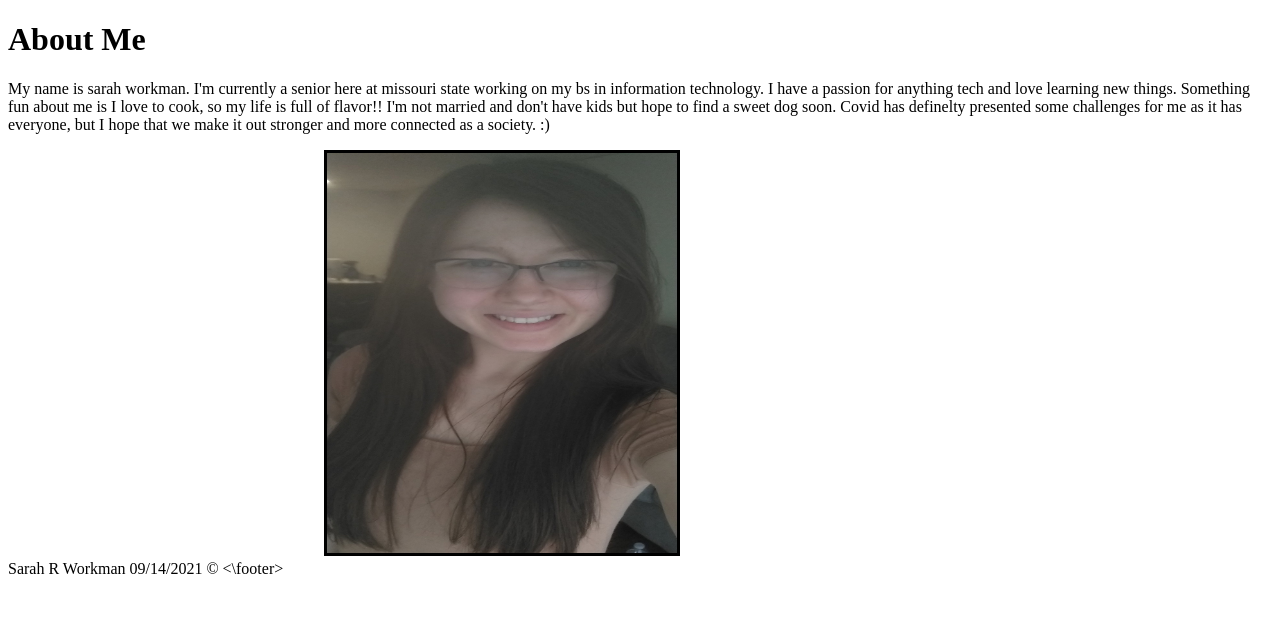
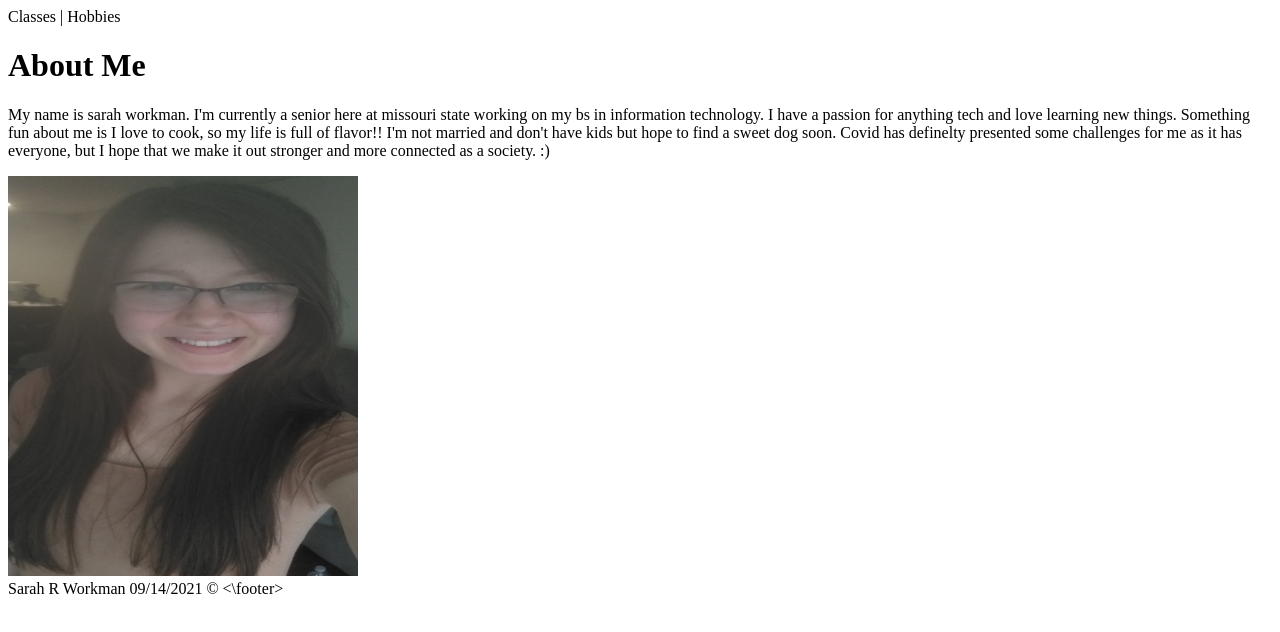
Before and after one commit to Sarah-Workman/ITC370-Web-Dev, a plain HTML site: page index.html in a window 1280 px wide. Drawn offline with Linux system fonts and the light colour scheme.

Commit message:
Nav, footer

```diff
--- a/index.html
+++ b/index.html
@@ -6,19 +6,10 @@
 <meta charset="utf-8">
 <title>index.htm</title>
 <meta name="viewport" content="width=device-width, initial-scale=1">
-<style>
-
-    img{
-        border-style: solid;
-    }
-    #imgWrapper{
-        padding-left: 25%;
-    }
-</style>
 </head>
 
 <body>
-
+<nav> Classes | Hobbies </nav>
 <h1>About Me</h1>
 <p> My name is sarah workman. I'm currently a senior here at missouri state working on my bs in information technology. I have a passion for anything tech and love learning new things. Something fun about me is I love to cook, so my life is full of flavor!! I'm not married and don't have kids but hope to find a sweet dog soon. Covid has definelty presented some challenges for me as it has everyone, but I hope that we make it out stronger and more connected as a society. :)</p>
 <div ID="imgWrapper">
```
